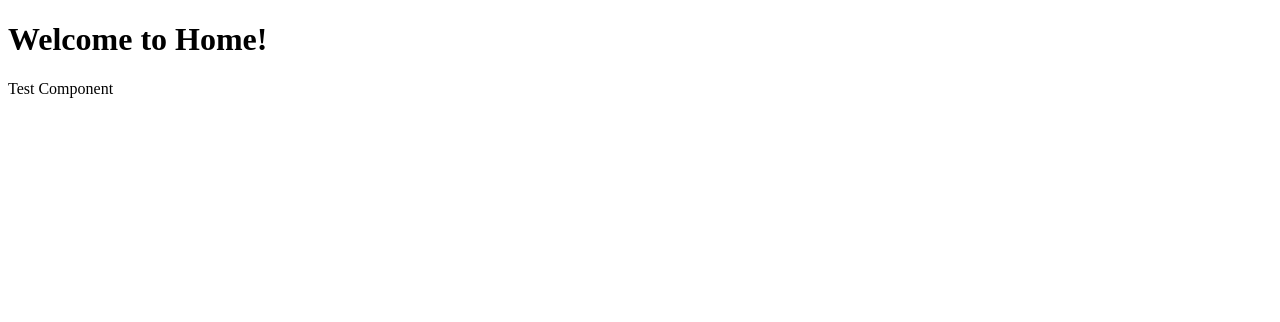
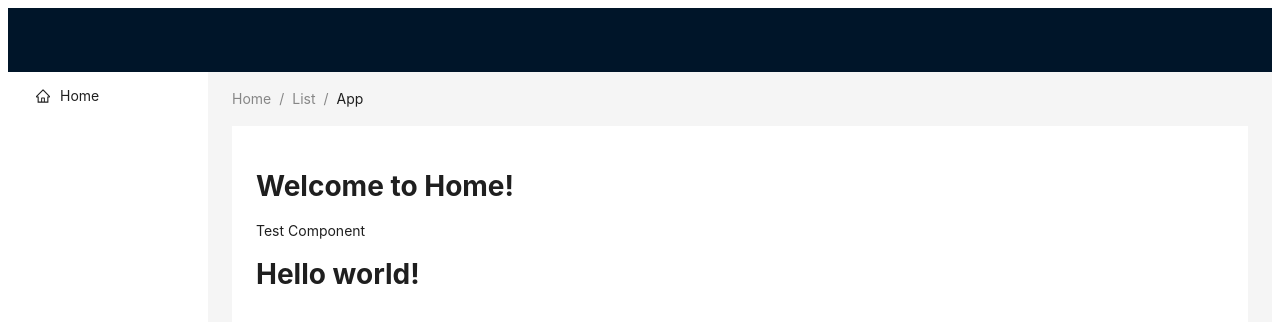
Before and after one commit to apeTrackunit/lizards-inc-fe, a React (Vite) app: page / in a window 1280 px wide. Shown: the top 322 px of the page. Built offline with nearby package versions, Linux system fonts and the light colour scheme.

Commit message:
Testing the ant design components

```diff
--- a/package.json
+++ b/package.json
@@ -9,6 +9,7 @@
   },
   "private": true,
   "dependencies": {
+    "antd": "^5.4.4",
     "react": "18.2.0",
     "react-dom": "18.2.0",
     "tslib": "^2.3.0"
@@ -52,6 +53,7 @@
     "prettier": "^2.6.2",
     "react-refresh": "^0.10.0",
     "react-test-renderer": "18.2.0",
+    "tailwindcss": "^3.3.1",
     "ts-jest": "^29.0.5",
     "ts-node": "10.9.1",
     "typescript": "~4.9.5",
--- a/src/app/app.tsx
+++ b/src/app/app.tsx
@@ -1,7 +1,61 @@
 import { Home } from '@lizards-inc-fe/home';
+import { Breadcrumb, Layout, Menu, theme } from 'antd';
+import { Content, Header } from 'antd/lib/layout/layout';
+import Sider from 'antd/lib/layout/Sider';
+import { ItemType } from 'antd/lib/menu/hooks/useItems';
+import { HomeOutlined } from '@ant-design/icons';
 
 export const App = () => {
-  return <Home />;
+  const {
+    token: { colorBgContainer },
+  } = theme.useToken();
+
+  const items: ItemType[] = [
+    {
+      key: `home`,
+      icon: <HomeOutlined />,
+      label: `Home`,
+    },
+  ];
+
+  return (
+    <div>
+      <Layout>
+        <Header className="header">
+          <div className="logo" />
+        </Header>
+        <Layout>
+          <Sider width={200} style={{ background: colorBgContainer }}>
+            <Menu
+              mode="inline"
+              defaultSelectedKeys={['1']}
+              defaultOpenKeys={['sub1']}
+              style={{ height: '100%', borderRight: 0 }}
+              items={items}
+            />
+          </Sider>
+          <Layout style={{ padding: '0 24px 24px' }}>
+            <Breadcrumb style={{ margin: '16px 0' }}>
+              <Breadcrumb.Item>Home</Breadcrumb.Item>
+              <Breadcrumb.Item>List</Breadcrumb.Item>
+              <Breadcrumb.Item>App</Breadcrumb.Item>
+            </Breadcrumb>
+            <Content
+              style={{
+                padding: 24,
+                margin: 0,
+                minHeight: 280,
+                background: colorBgContainer,
+              }}
+            >
+              <Home />
+              <h1 className="text-3xl font-bold underline">Hello world!</h1>
+            </Content>
+          </Layout>
+        </Layout>
+      </Layout>
+    </div>
+  );
 };
 
 export default App;
--- a/src/main.tsx
+++ b/src/main.tsx
@@ -3,9 +3,7 @@ import * as ReactDOM from 'react-dom/client';
 
 import App from './app/app';
 
-const root = ReactDOM.createRoot(
-  document.getElementById('root') as HTMLElement
-);
+const root = ReactDOM.createRoot(document.getElementById('root') as HTMLElement);
 root.render(
   <StrictMode>
     <App />
```
Also changed, not shown: libs/shared-components/src/lib/TestComponent.tsx (+2 -5 lines), 1 other file (tests, documents, lock files or other folders).
